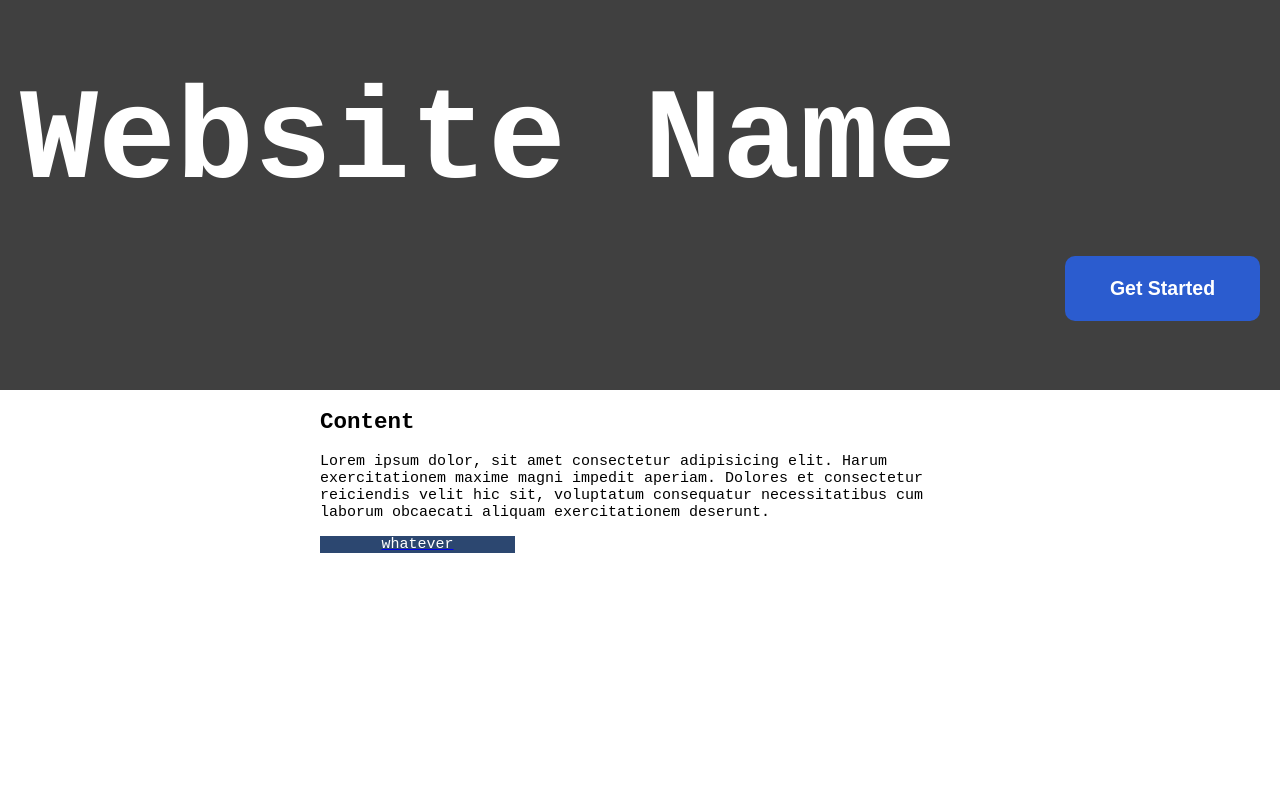
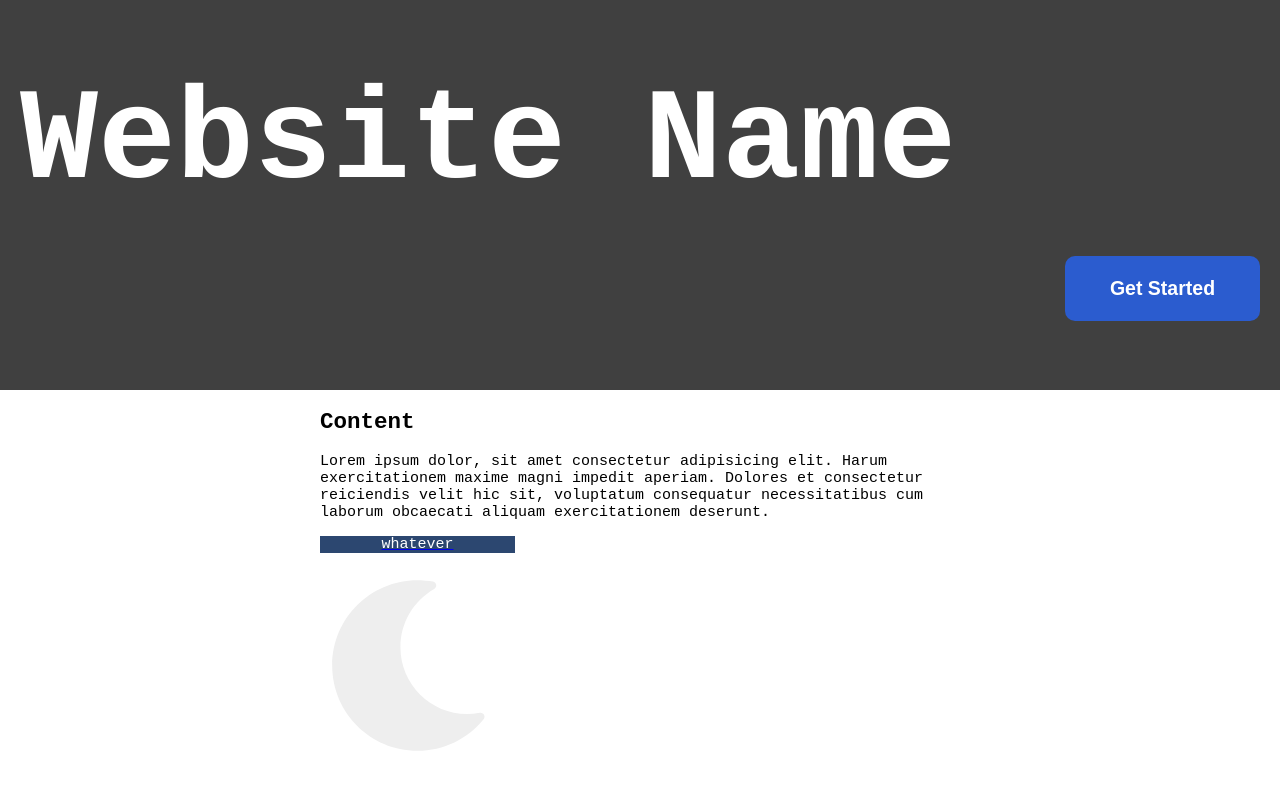
Before and after one commit to darida12321/DRP, a React (Create React App) app: page / in a window 1280 px wide. Shown: the top 790 px of the page. Built offline with nearby package versions, Linux system fonts and the light colour scheme.

Commit message:
added test image to HomePage.jsx

```diff
--- a/src/components/HomePage.jsx
+++ b/src/components/HomePage.jsx
@@ -3,6 +3,7 @@ import { Link } from 'react-router-dom';
 import SubjectBox from './SubjectBox';
 
 import '../styles/homePage.css';
+import MoonImg from '../images/moon-icon.svg';
 
 function startUpClicked() {
   console.log('pressed start up button');
@@ -25,7 +26,7 @@ function HomePage() {
       <div className = 'body'>
         <h2>Content</h2>
         <p>Lorem ipsum dolor, sit amet consectetur adipisicing elit. Harum exercitationem maxime magni impedit aperiam. Dolores et consectetur reiciendis velit hic sit, voluptatum consequatur necessitatibus cum laborum obcaecati aliquam exercitationem deserunt.</p>
-        <SubjectBox link='/' subject='whatever' img=''/>
+        <SubjectBox link='/' subject='whatever' image={MoonImg}/>
       </div>
     </div>
   );
```
